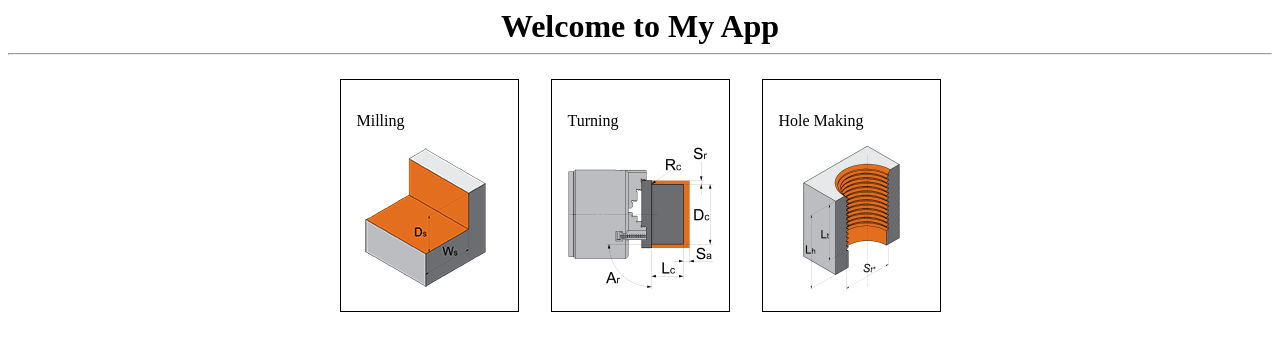
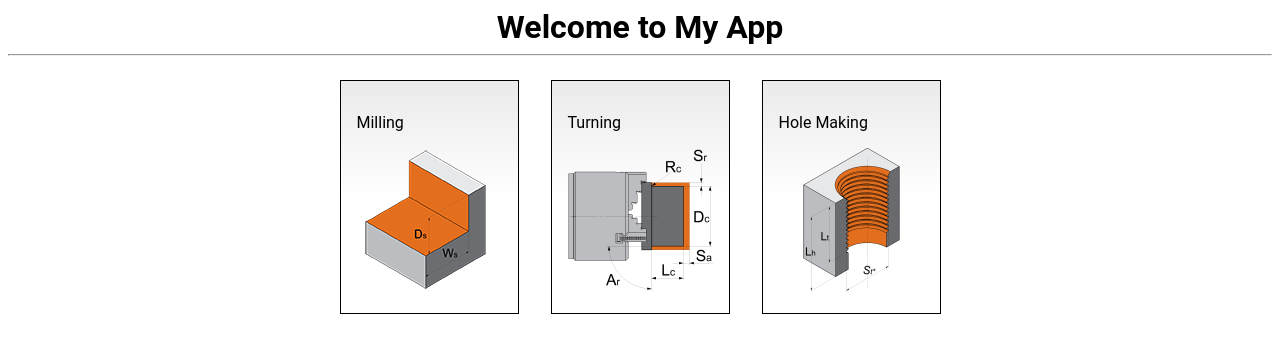
Before and after one commit to jhbui1/MachiningCloud, an Angular app: page / in a window 1280 px wide. Shown: the top 352 px of the page. Built offline with nearby package versions, Linux system fonts and the light colour scheme.

Commit message:
ignore tile image path issues, use same image for each

```diff
--- a/src/app/all-tools/tool-tile/tool-tile.component.html
+++ b/src/app/all-tools/tool-tile/tool-tile.component.html
@@ -1,6 +1,6 @@
 <div id="tool-tile-container">
     <div class="tool-tile" (click)="filter()">
         <p> {{tileName}} </p>
-        <img [src]="_imgUrl" [alt]="tileName" onError="this.src='assets/images/default-tool.png'">
+        <img src="assets/images/default-tool.png" [alt]="tileName" onError="this.src='assets/images/default-tool.png'">
     </div>
 </div>
--- a/src/assets/css/tile.scss
+++ b/src/assets/css/tile.scss
@@ -3,7 +3,7 @@
 .tool-tile {
     border: 1px solid black;
     padding: 1em;
-
+    background: linear-gradient(#eaeaea 0,#fff 50%);
     margin: 1em;
 }
 
--- a/src/styles.scss
+++ b/src/styles.scss
@@ -1,5 +1,5 @@
 /* You can add global styles to this file, and also import other style files */
 * {
-    font-family: "Roboto,Helvetica,Arial,sans-serif";
+    font-family: Roboto,Helvetica,Arial,sans-serif;
     box-sizing: border-box;
 }
```
